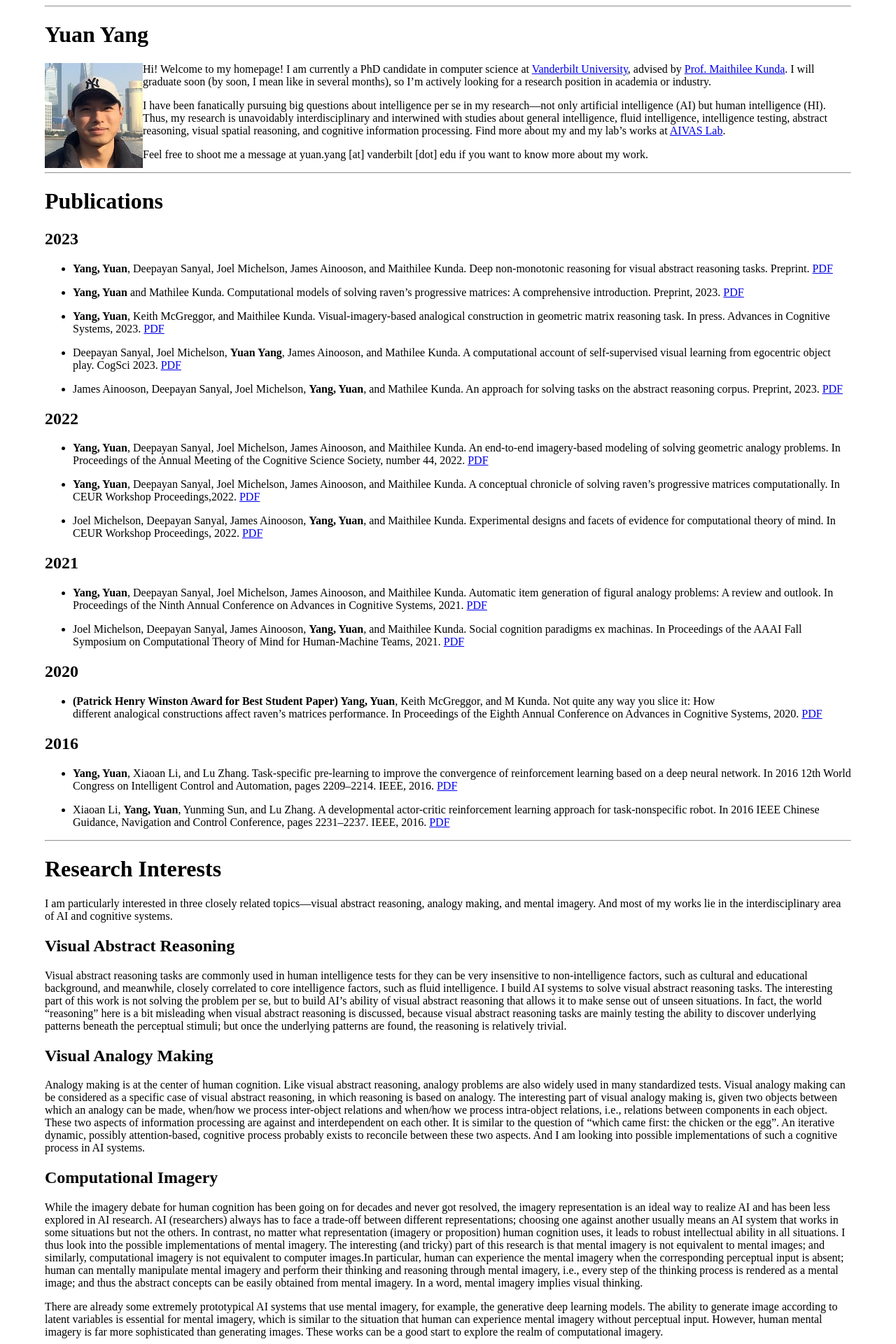
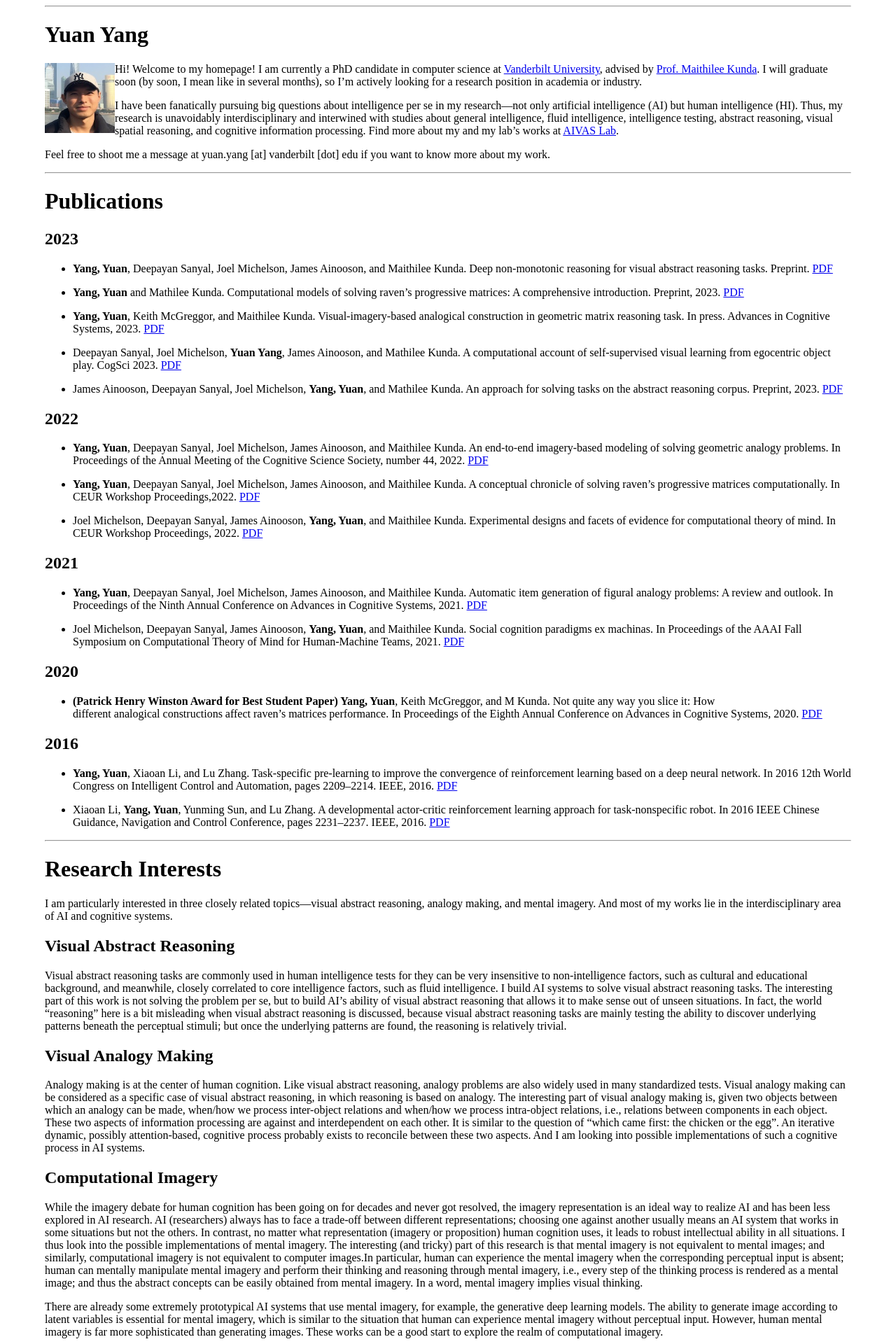
Before and after one commit to Yang-Yuan/Yang-Yuan.github.io, a Jekyll site: the page built from docs/index.md, in a window 1280 px wide. Shown: the top 1920 px of the page at 70% size. Built offline with Jekyll 4.4.1, drawn with Linux system fonts in a browser that asks for light colours.

Commit message:
Update index.md

```diff
--- a/docs/index.md
+++ b/docs/index.md
@@ -8,7 +8,13 @@ title: Yuan Yang
 ***
 
 # Yuan Yang
-![Hello!](/assets/images/yy.png){: style="float: left"} Hi! Welcome to my homepage! I am currently a PhD candidate in computer science at [Vanderbilt University](https://www.vanderbilt.edu/){:target="_blank"}, advised by [Prof. Maithilee Kunda](https://my.vanderbilt.edu/mkunda/){:target="_blank"}. I will graduate soon (by soon, I mean like in several months), so I'm actively looking for a research position in academia or industry.
+<!---
+![Hello!](/assets/images/yy.png){: style="float: left"}
+--->
+
+<img align="left" width="100" height="100" src="/assets/images/yy.png">
+
+Hi! Welcome to my homepage! I am currently a PhD candidate in computer science at [Vanderbilt University](https://www.vanderbilt.edu/){:target="_blank"}, advised by [Prof. Maithilee Kunda](https://my.vanderbilt.edu/mkunda/){:target="_blank"}. I will graduate soon (by soon, I mean like in several months), so I'm actively looking for a research position in academia or industry.
 
 I have been fanatically pursuing big questions about intelligence per se in my research---not only artificial intelligence (AI) but human intelligence (HI). Thus, my research is unavoidably interdisciplinary and interwined with studies about general intelligence, fluid intelligence, intelligence testing, abstract reasoning, visual spatial reasoning, and cognitive information processing. Find more about my and my lab's works at [AIVAS Lab](https://my.vanderbilt.edu/aivaslab/){:target="_blank"}.
 
```
